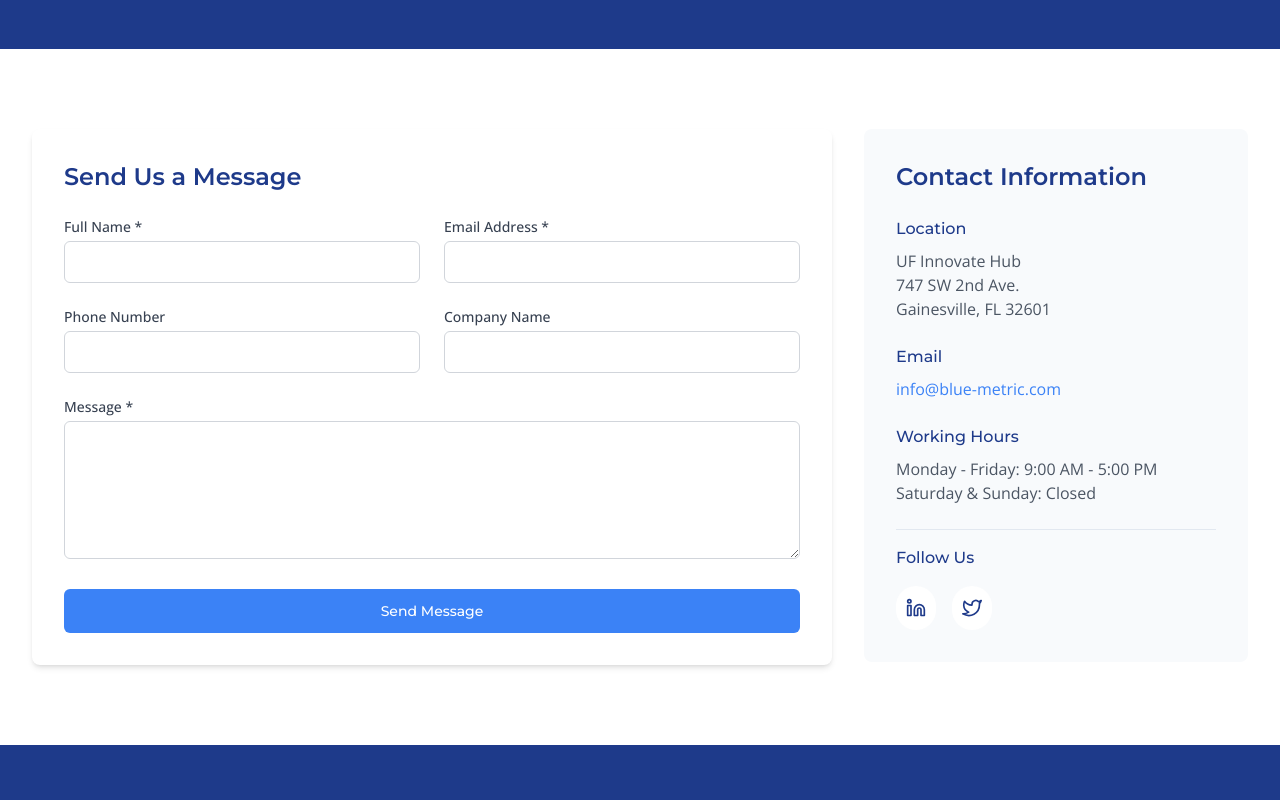
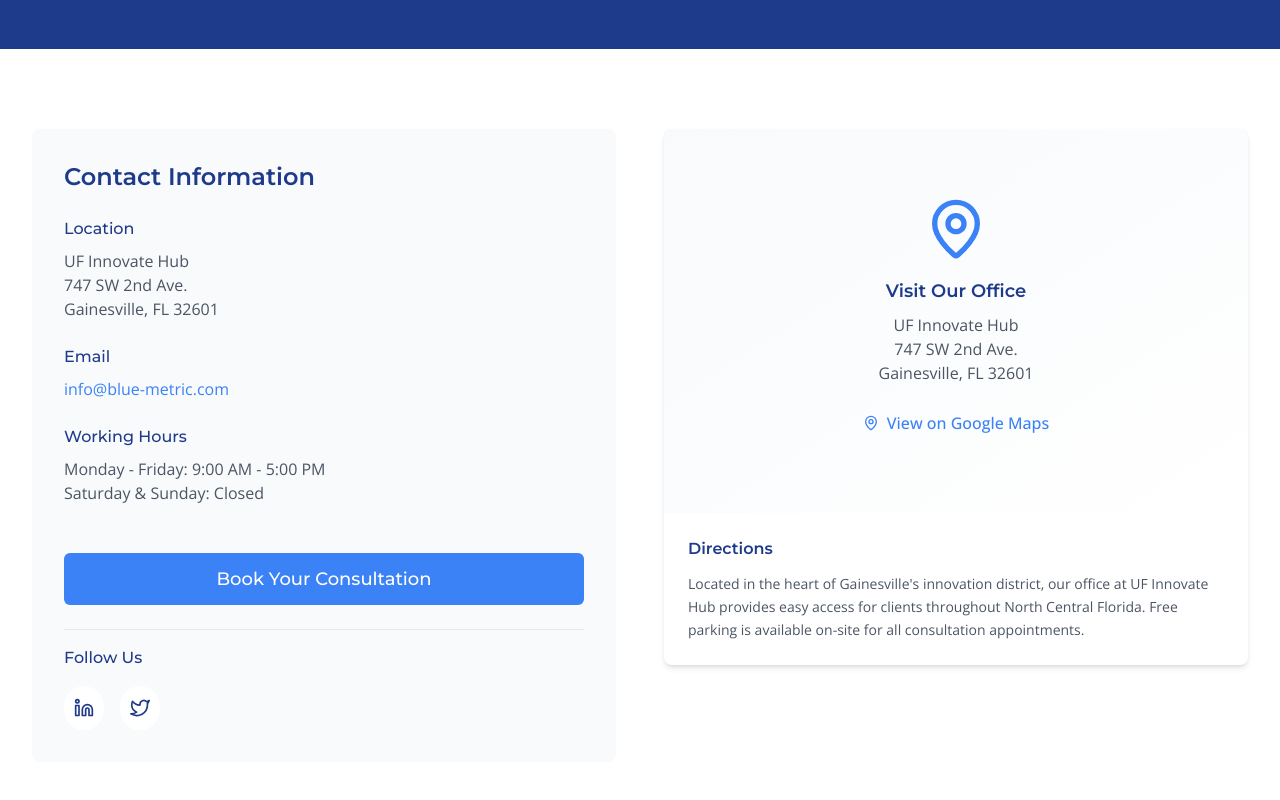
Before and after one commit to surbhispeaks/bluemetric-growth-vision, a React (Vite) app: page /contact in a window 1280 px wide. Shown: the part 360-1160 px from the top of the page. Built offline with nearby package versions, Linux system fonts and the light colour scheme.

Commit message:
Refactor: Redesign contact page
Remove form, add consultation button and map.

```diff
--- a/src/components/contact/ContactInfo.tsx
+++ b/src/components/contact/ContactInfo.tsx
@@ -1,3 +1,5 @@
+
+import { Button } from "@/components/ui/button";
 
 const ContactInfo = () => {
   return (
@@ -37,6 +39,15 @@ const ContactInfo = () => {
           </p>
         </div>
 
+        <div className="pt-6">
+          <Button
+            className="w-full bg-bluemetric-blue hover:bg-bluemetric-mediumblue text-white font-montserrat py-3 h-auto text-lg"
+            onClick={() => window.location.href = '/contact'}
+          >
+            Book Your Consultation
+          </Button>
+        </div>
+
         <div className="pt-4 border-t border-bluemetric-lightgray">
           <h4 className="font-montserrat font-medium text-bluemetric-darkblue mb-4">
             Follow Us
--- /dev/null
+++ b/src/components/contact/ContactMap.tsx
@@ -0,0 +1,51 @@
+
+import { MapPin } from "lucide-react";
+
+const ContactMap = () => {
+  // Coordinates for 747 SW 2nd Ave. Gainesville, FL 32601
+  const address = "747 SW 2nd Ave, Gainesville, FL 32601";
+  const mapUrl = `https://www.google.com/maps/embed/v1/place?key=YOUR_API_KEY&q=${encodeURIComponent(address)}`;
+
+  return (
+    <div className="bg-white rounded-lg shadow-md overflow-hidden">
+      <div className="h-96 bg-gray-200 relative">
+        {/* Placeholder for map - would need Google Maps API key */}
+        <div className="absolute inset-0 flex items-center justify-center bg-gradient-to-br from-bluemetric-lightbg to-white">
+          <div className="text-center">
+            <MapPin className="w-16 h-16 text-bluemetric-blue mx-auto mb-4" />
+            <h4 className="text-lg font-montserrat font-semibold text-bluemetric-darkblue mb-2">
+              Visit Our Office
+            </h4>
+            <p className="text-gray-600 mb-4">
+              UF Innovate Hub<br />
+              747 SW 2nd Ave.<br />
+              Gainesville, FL 32601
+            </p>
+            <a
+              href={`https://www.google.com/maps/search/?api=1&query=${encodeURIComponent(address)}`}
+              target="_blank"
+              rel="noopener noreferrer"
+              className="inline-flex items-center text-bluemetric-blue hover:text-bluemetric-mediumblue font-medium"
+            >
+              <MapPin className="w-4 h-4 mr-2" />
+              View on Google Maps
+            </a>
+          </div>
+        </div>
+      </div>
+
+      <div className="p-6">
+        <h4 className="font-montserrat font-semibold text-bluemetric-darkblue mb-3">
+          Directions
+        </h4>
+        <p className="text-gray-600 text-sm leading-relaxed">
+          Located in the heart of Gainesville's innovation district, our office at UF Innovate Hub
+          provides easy access for clients throughout North Central Florida. Free parking is available
+          on-site for all consultation appointments.
+        </p>
+      </div>
+    </div>
+  );
+};
+
+export default ContactMap;
--- a/src/pages/Contact.tsx
+++ b/src/pages/Contact.tsx
@@ -1,21 +1,21 @@
 
 import Layout from "@/components/layout/Layout";
 import ContactHero from "@/components/contact/ContactHero";
-import ContactForm from "@/components/contact/ContactForm";
 import ContactInfo from "@/components/contact/ContactInfo";
+import ContactMap from "@/components/contact/ContactMap";
 
 const Contact = () => {
   return (
     <Layout>
       <ContactHero />
       <section className="py-20 bg-white">
-        <div className="container mx-auto">
-          <div className="grid grid-cols-1 lg:grid-cols-3 gap-8">
-            <div className="lg:col-span-2">
-              <ContactForm />
+        <div className="container mx-auto px-4">
+          <div className="grid grid-cols-1 lg:grid-cols-2 gap-12 items-start">
+            <div>
+              <ContactInfo />
             </div>
             <div>
-              <ContactInfo />
+              <ContactMap />
             </div>
           </div>
         </div>
```
